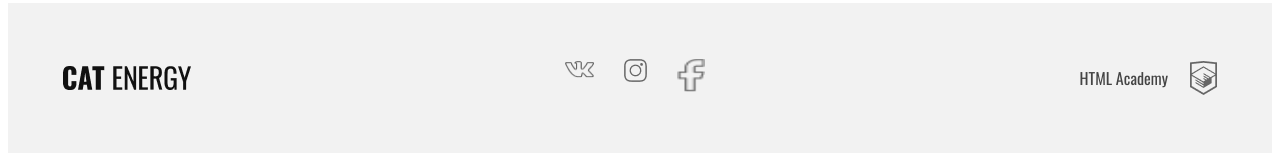
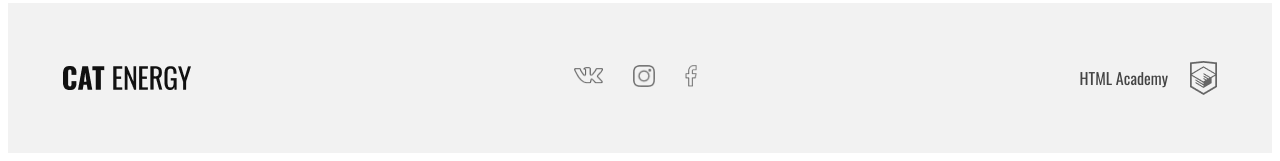
Before and after one commit to muhammadaminusmonov/Cat-Energy, a plain HTML site: page index.html in a window 1280 px wide. Shown: the part 2658-2819 px from the top of the page. Drawn offline with Linux system fonts and the light colour scheme.

Commit message:
edit: facebook logo

```diff
--- a/css/main.css
+++ b/css/main.css
@@ -554,13 +554,13 @@ body {
 }
 
 .footer__link2 {
-    width: 23px;
-    height: 23px;
+    width: 22px;
+    height: 22px;
 }
 
 .footer__link3 {
-    width: 28px;
-    height: 33px;
+    width: 12px;
+    height: 22px;
 }
 
 .footer__headline {
```
